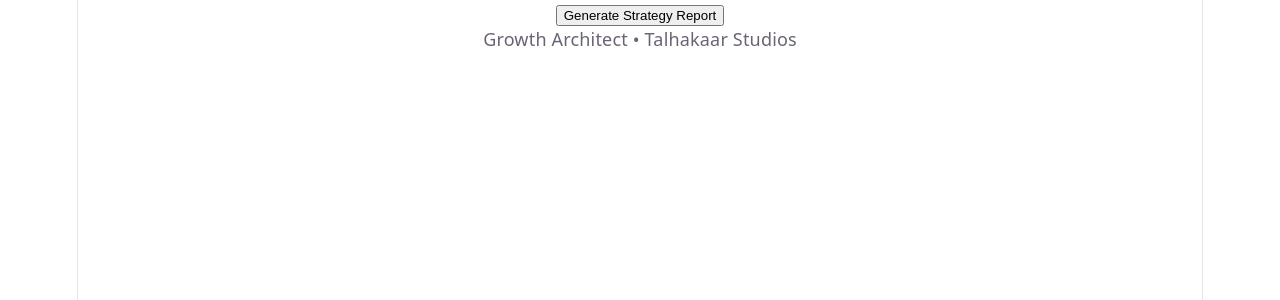
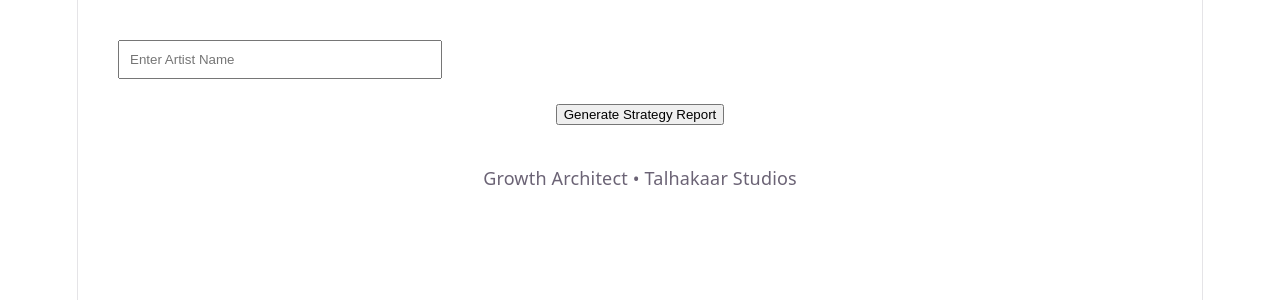
Before and after one commit to talhakaar/talhakaar-audit, a React (Vite) app: page / in a window 1280 px wide. Shown: the top 300 px of the page. Built offline with nearby package versions, Linux system fonts and the light colour scheme.

Commit message:
Update App.jsx

```diff
--- a/src/App.jsx
+++ b/src/App.jsx
@@ -655,7 +655,21 @@ END OF REPORT
 return (
   <>
    {activeTab === 'form' && (
-      <div>
+  <div style={{ padding: '40px' }}>
+
+    <input
+      type="text"
+      placeholder="Enter Artist Name"
+      value={formData.artistName || ''}
+      onChange={(e) => handleChange('artistName', e.target.value)}
+      style={{
+        padding: '10px',
+        width: '300px',
+        marginBottom: '20px',
+        display: 'block'
+      }}
+    />
+
     <button
       className="ga-btn"
       onClick={handleSubmit}
@@ -663,6 +677,7 @@ return (
     >
       {loading ? 'Generating...' : 'Generate Strategy Report'}
     </button>
+
   </div>
 )}
 
```
Lines whose indentation alone changed are shown as unchanged.
